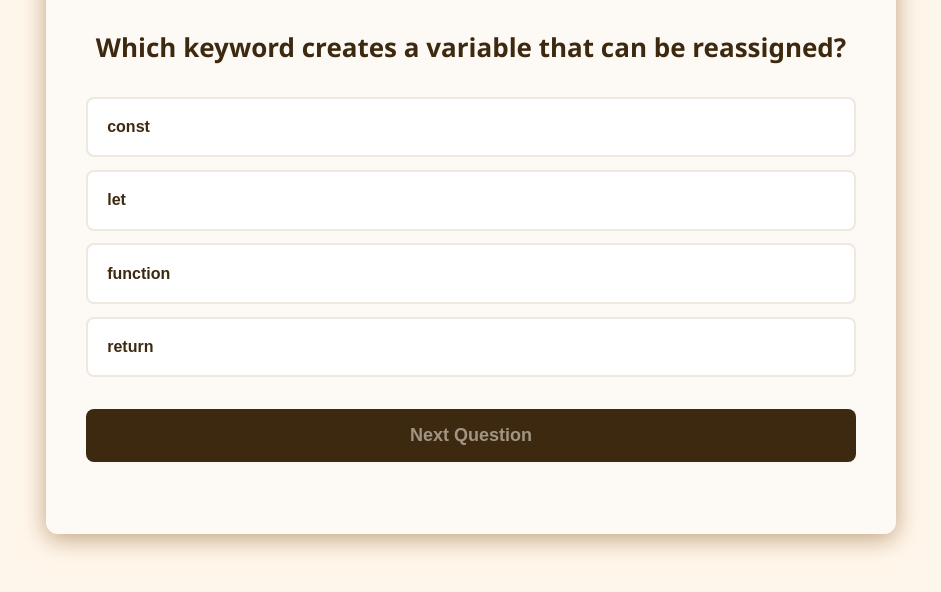
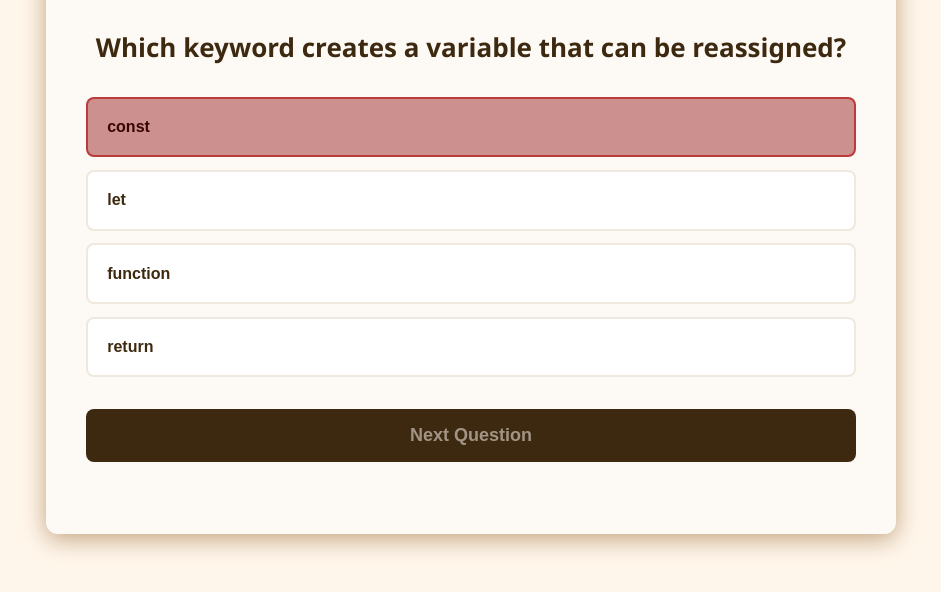
Before and after one commit to Habiba-Khamis/JS-Quiz, a plain HTML site: page index.html in a window 1280 px wide. Both pictures are taken after a click on the button "const". Shown: the part 202-794 px from the top of the page, without its empty margins (169-1110 px from the left). Drawn offline with Linux system fonts and the light colour scheme.

Commit message:
Edit the function that displays the UI and add check answer functionality

```diff
--- a/app.js
+++ b/app.js
@@ -125,28 +125,73 @@ let currentQuestionIndex = 0;
 let currentScore = 0
 
 function displayQuestion() {
+
+    // Get the current question from the questions array
+    const currentQuestion = questions[currentQuestionIndex];
+
     // Convert the question index to user-friendly number to be displayed on the screen (by adding it to 1)
-    let currentQuestionNumber = currentQuestionIndex + 1 ;
+    const currentQuestionNumber = currentQuestionIndex + 1 ;
 
     // Get the total number of questions (Which is the length of the array that contains the questions)
-    let totalQuestionsNumber = questions.length;
+    const totalQuestionsNumber = questions.length;
 
     // Change the text of question count
     questionCount.textContent = "Question " + currentQuestionNumber + " of " + totalQuestionsNumber;
 
-    // Get the current question of the questions array to display it
-    const currentQuestion = questions[currentQuestionIndex].theQuestion;
-
     // Change the text of the question
-    question.textContent = currentQuestion;
-
+    question.textContent = currentQuestion.theQuestion;
 
     // To Change the progress bar
     // We need to change the width property percentage
     let questionProgress = (currentQuestionNumber / totalQuestionsNumber * 100) + "%";
-    console.log(questionProgress);
+
     // Apply the width to the progress bar
     progressFill.style.width = questionProgress;
+
+    // Display the answers of each question dynamically
+    // Loop through each item of the options array
+    for (let i = 0; i < currentQuestion.theOptions.length; i++) {
+
+        // Get the current answer
+
+
+        // For each option we need to create a new element
+        const optionButton = document.createElement("button");
+
+        // Add the class to it to apply CSS style
+        optionButton.classList.add("answer-btn");
+
+        // Display the text inside it
+        optionButton.textContent = currentQuestion.theOptions[i].text;
+
+
+        // Call the check answer function when the button is clicked
+        optionButton.addEventListener("click", function() {
+            checkAnswer(currentQuestion.theOptions[i], optionButton);
+        })
+
+
+        // Append it to the answer buttons container
+        answerBtns.appendChild(optionButton);
+
+    }
+}
+
+// Check Answer Function
+// It takes 2 arguments
+function checkAnswer(selectedAnswer, selectedButton) {
+
+    // Add event listener to each button to know if the answer is correct
+    if (selectedAnswer.status ===  "true") {
+        // change the selected button to green
+        selectedButton.classList.add("correct");
+        // Increase the score by one
+        currentScore = currentScore + 1;
+
+    } else {
+        // Change the selected button to red
+        selectedButton.classList.add("incorrect");
+    }
 }
 
 displayQuestion();
--- a/index.html
+++ b/index.html
@@ -27,10 +27,7 @@
 
                 <!--Quiz Answers-->
                 <div id="answer-btns" class="answer-btns-container">
-                    <button class="answer-btn" type="button">const</button>
-                    <button class="answer-btn" type="button">let</button>
-                    <button class="answer-btn" type="button">function</button>
-                    <button class="answer-btn" type="button">return</button>
+
                 </div>
 
                 <!--Quiz Controls-->
--- a/style.css
+++ b/style.css
@@ -129,6 +129,18 @@ h1 {
     border-color: #75624b6e;
 }
 
+.answer-btn.correct {
+    background-color: #bef29c8d;
+    border-color: #54a31fc4;
+    color: #112503f8;
+}
+
+.answer-btn.incorrect {
+    background-color: #a9454594;
+    border-color: #b32222c6;
+    color: #380404;
+}
+
 /* Quiz controls */
 .quiz-controls {
     margin-top: 2rem;
```
